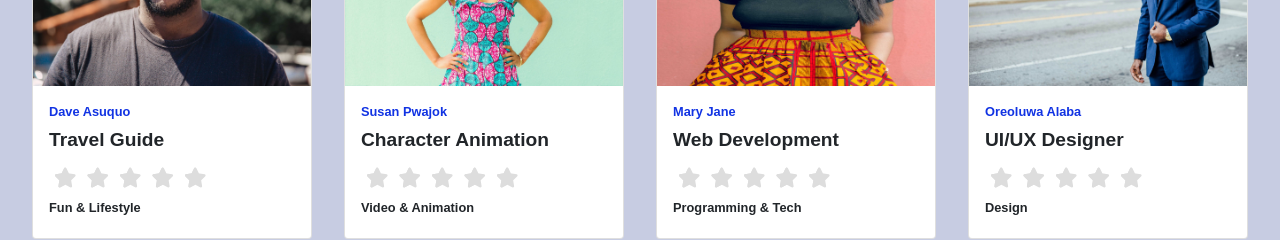
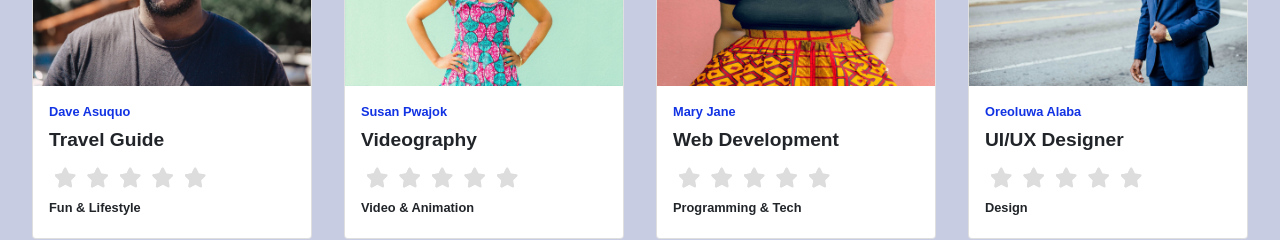
Before and after one commit to SanDiego2049/trident-freelance-services, a plain HTML site: page index.html in a window 1280 px wide. Shown: the part 3060-3300 px from the top of the page. Drawn offline with nearby package versions, Linux system fonts and the light colour scheme; a web font is replaced by a local one.

Commit message:
slight changes

```diff
--- a/index.html
+++ b/index.html
@@ -260,7 +260,7 @@
                             <img src="./resources/leon-ell-C8Q_zR8PDlA-unsplash.jpg" class="card-img-top" alt="display picture">
                             <div class="card-body">
                                 <p class="small"><a href="#">Susan Pwajok</a></p>
-                                <p class="normal">Character Animation</p>
+                                <p class="normal">Videography</p>
                                 <div class="stars">
                                     <fieldset class="rating">
                                         <input type="checkbox" id="star15" name="rating" value="15"/>
```
